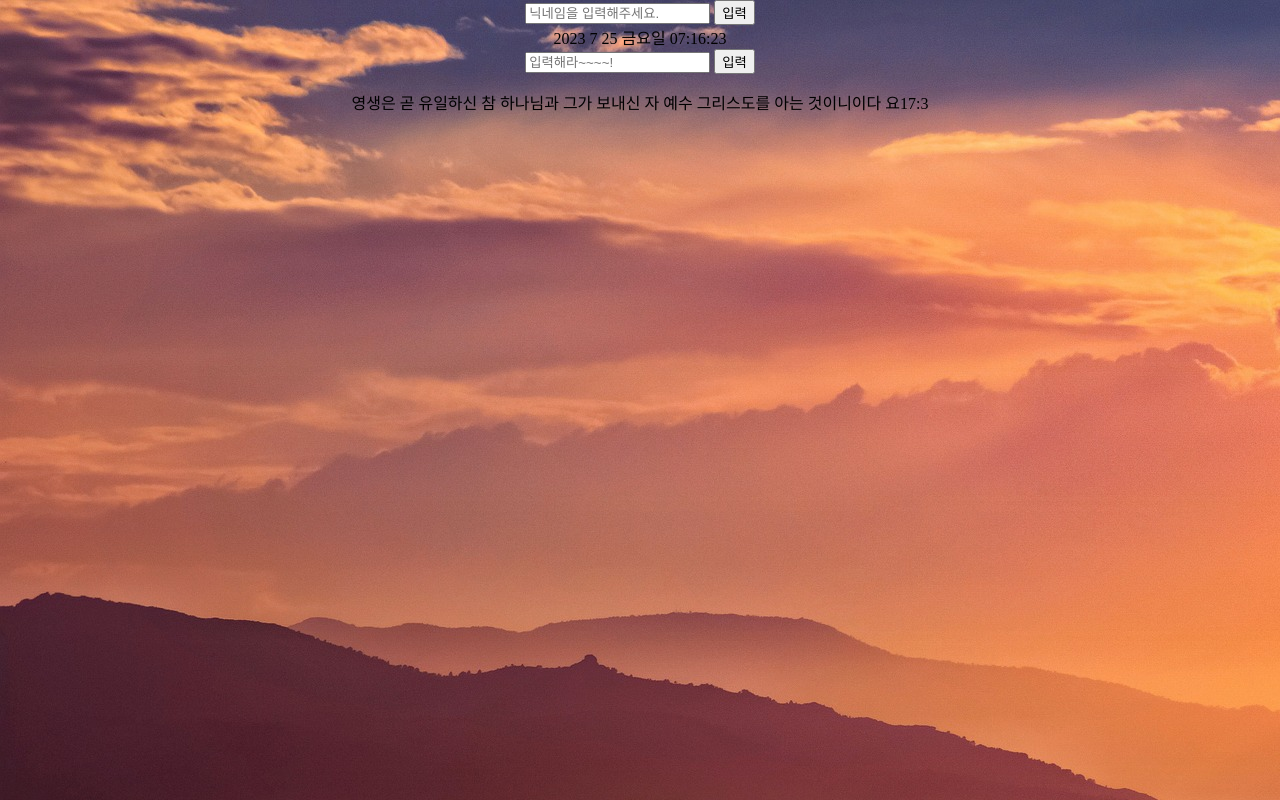
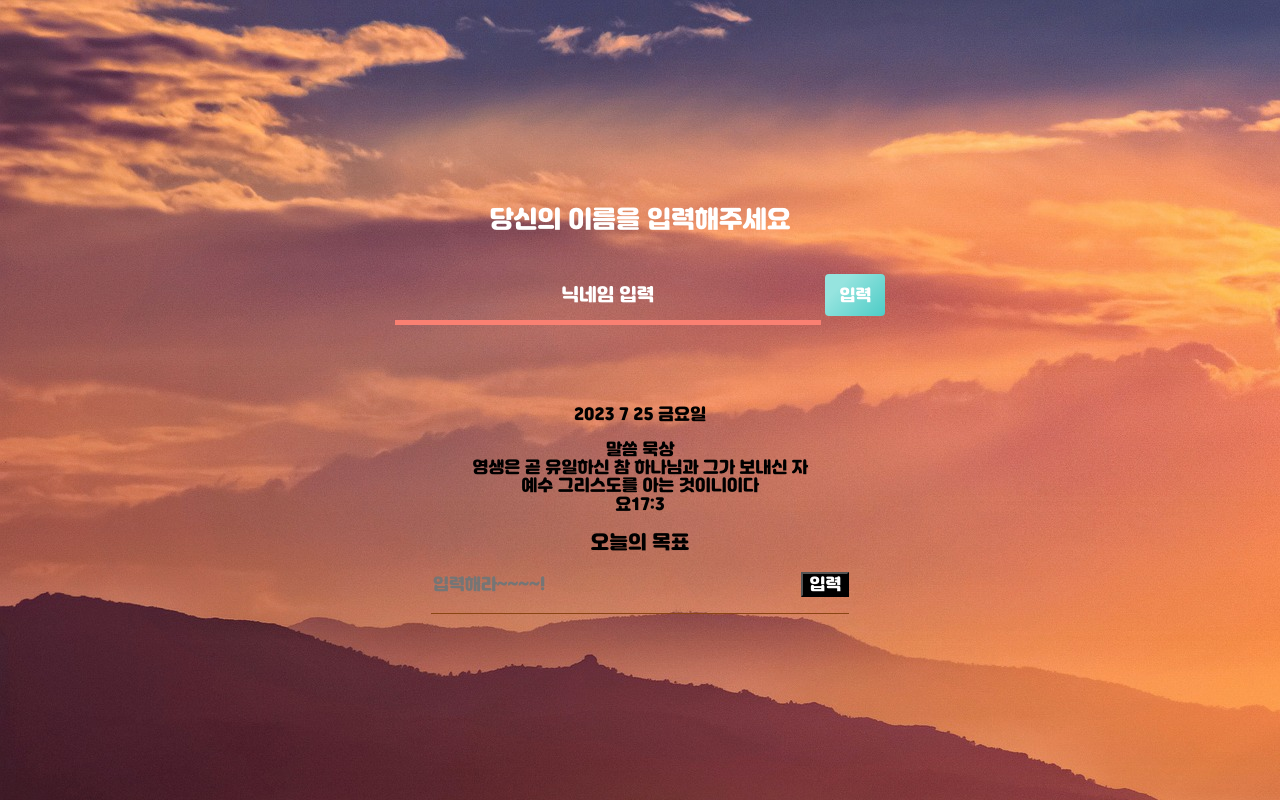
Before and after one commit to an1413/todo-js, a plain HTML site: page index.html in a window 1280 px wide. Drawn offline with Linux system fonts and the light colour scheme; a web font is replaced by a local one.

Commit message:
Feat: main thema Styles

```diff
--- a/css/style.css
+++ b/css/style.css
@@ -3,6 +3,7 @@ body {
   background-image: url();
   margin: 0;
   padding: 0;
+  background-color: #ddd;
 }
 
 .disabled {
@@ -10,5 +11,137 @@ body {
 }
 
 #wrapper {
+  margin: 0 auto;
+  width: 100%;
+  text-align: center;
   height: 100vh;
+  display: flex;
+  flex-direction: column;
+  justify-content: center;
 }
+
+.main-box {
+  color: #fff;
+  margin-bottom: 5em;
+}
+
+
+.main-box #login-input {
+  padding: 2em;
+  padding-bottom: 1em;
+  border-bottom: 5px solid salmon;
+}
+
+.main-box #login-input::placeholder {
+  color: #fff;
+  text-align: center;
+  font-size: 1.1em;
+}
+
+.main-box #login-btn {
+  width: 60px;
+  border-radius: 4px;
+}
+
+#login-btn {
+  background-color: #4dccc6;
+  background-image: linear-gradient(315deg, #4dccc6 0%, #96e4df 74%);
+  line-height: 42px;
+  padding: 0;
+  border: none;
+}
+#login-btn:hover{
+  background-color: #89d8d3;
+  cursor: pointer;
+background-image: linear-gradient(315deg, #89d8d3 0%, #03c8a8 74%);
+}
+#login-btn span {
+  position: relative;
+  display: block;
+  width: 100%;
+  height: 100%;
+}
+#login-btn:before,
+#login-btn:after {
+  position: absolute;
+  content: "";
+  right: 0;
+  top: 0;
+  box-shadow:  4px 4px 6px 0 rgba(255,255,255,.9),
+              -4px -4px 6px 0 rgba(116, 125, 136, .2),
+    inset -4px -4px 6px 0 rgba(255,255,255,.9),
+    inset 4px 4px 6px 0 rgba(116, 125, 136, .3);
+  transition: all 0.3s ease;
+}
+#login-btn:before {
+  height: 0%;
+  width: .1px;
+}
+#login-btn:after {
+  width: 0%;
+  height: .1px;
+}
+#login-btn:hover:before {
+  height: 100%;
+}
+#login-btn:hover:after {
+  width: 100%;
+}
+#login-btn span:before,
+#login-btn span:after {
+  position: absolute;
+  content: "";
+  left: 0;
+  bottom: 0;
+  box-shadow:  4px 4px 6px 0 rgba(255,255,255,.9),
+              -4px -4px 6px 0 rgba(116, 125, 136, .2),
+    inset -4px -4px 6px 0 rgba(255,255,255,.9),
+    inset 4px 4px 6px 0 rgba(116, 125, 136, .3);
+  transition: all 0.3s ease;
+}
+#login-btn span:before {
+  width: .1px;
+  height: 0%;
+}
+#login-btn span:after {
+  width: 0%;
+  height: .1px;
+}
+#login-btn span:hover:before {
+  height: 100%;
+}
+#login-btn span:hover:after {
+  width: 100%;
+}
+
+
+
+#welcome {
+  font-size: 2em;
+}
+
+#day-time {
+  display: flex;
+  justify-content: center;
+  flex-direction: column;
+  gap: 1em;
+}
+
+
+footer {
+  max-width: 350px;
+  margin: 0 auto;
+}
+
+.todo-container {
+  border-bottom: 1px solid saddlebrown;
+  margin: 0 auto;
+}
+
+li {
+  list-style: none;
+}
+
+#todo-list li{
+  min-width: 100px;
+}
--- a/index.html
+++ b/index.html
@@ -6,25 +6,40 @@
     <meta http-equiv="X-UA-Compatible" content="IE=edge">
     <meta name="viewport" content="width=device-width, initial-scale=1.0">
     <title>todoApp</title>
+    <link rel="stylesheet" href="./css/reset.css">
     <link rel="stylesheet" href="./css/style.css">
+    <link rel="stylesheet" href="./css/font.css">
   </head>
 
   <body>
     <div id="wrapper">
+      <div class="main-box">
         <form id="login-form" class="">
-        <input id="login-input" type="text" placeholder="닉네임을 입력해주세요." required>
-        <button id="login-btn">입력</button>
+          <h2>당신의 이름을 입력해주세요</h2>
+          <input id="login-input" type="text" placeholder="닉네임 입력" required>
+          <button id="login-btn"><span>입력</span></button>
         </form>
-      <div id="welcome">
-        <span></span>
+        <div id="welcome" class="disabled">
+          <span></span>님 환영합니다.
+        </div>
       </div>
 
       <div id="day-time">
-        <span id="day"></span>
-        <span id="time"></span>
+        <span id="day"></span>말씀 묵상
+        <!-- <span id="time"></span> -->
       </div>
 
 
+      <footer>
+        <div id="quote">
+          <span>1</span>
+          <br />
+          <span></span>
+        </div>
+      </footer>
+
+      <div class="todo-container">
+        <h3>오늘의 목표</h3>
         <form id="todo-form">
           <input id="todo-input" type="text" placeholder="입력해라~~~~!">
           <button type="todo-btn">입력</button>
@@ -32,10 +47,6 @@
         <ul id="todo-list">
 
         </ul>
-
-      <div id="quote">
-        <span>1</span>
-        <span></span>
       </div>
 
       <div id="weather">
```
Lines whose indentation alone changed are shown as unchanged.
